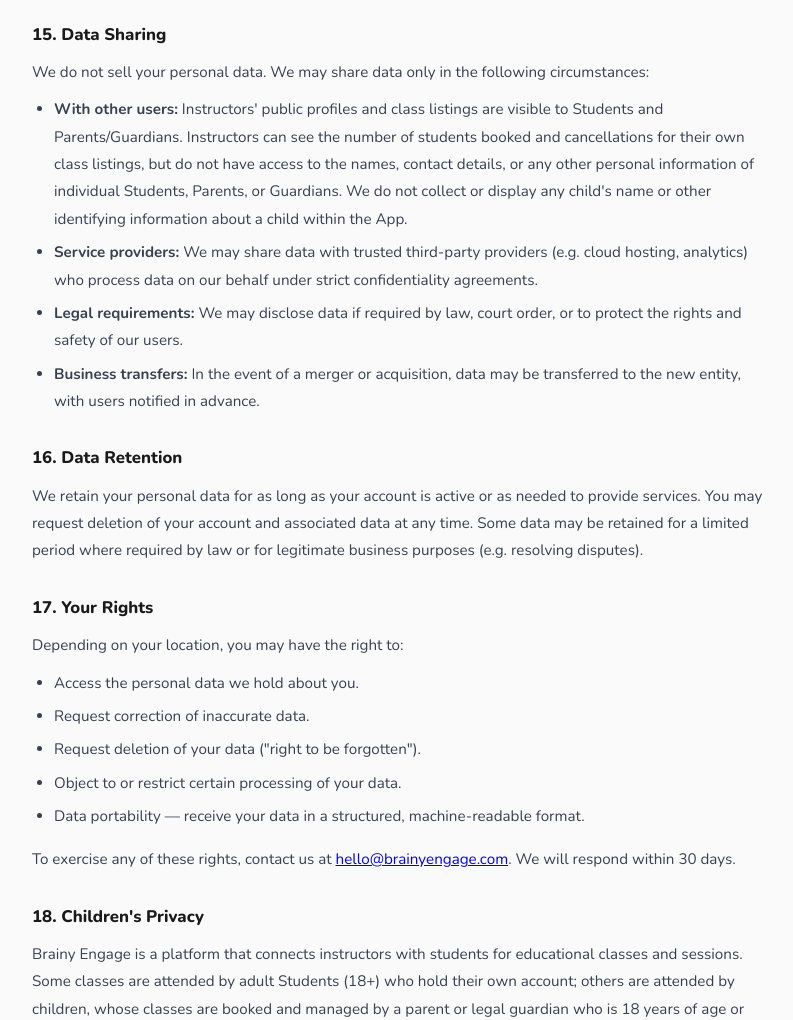
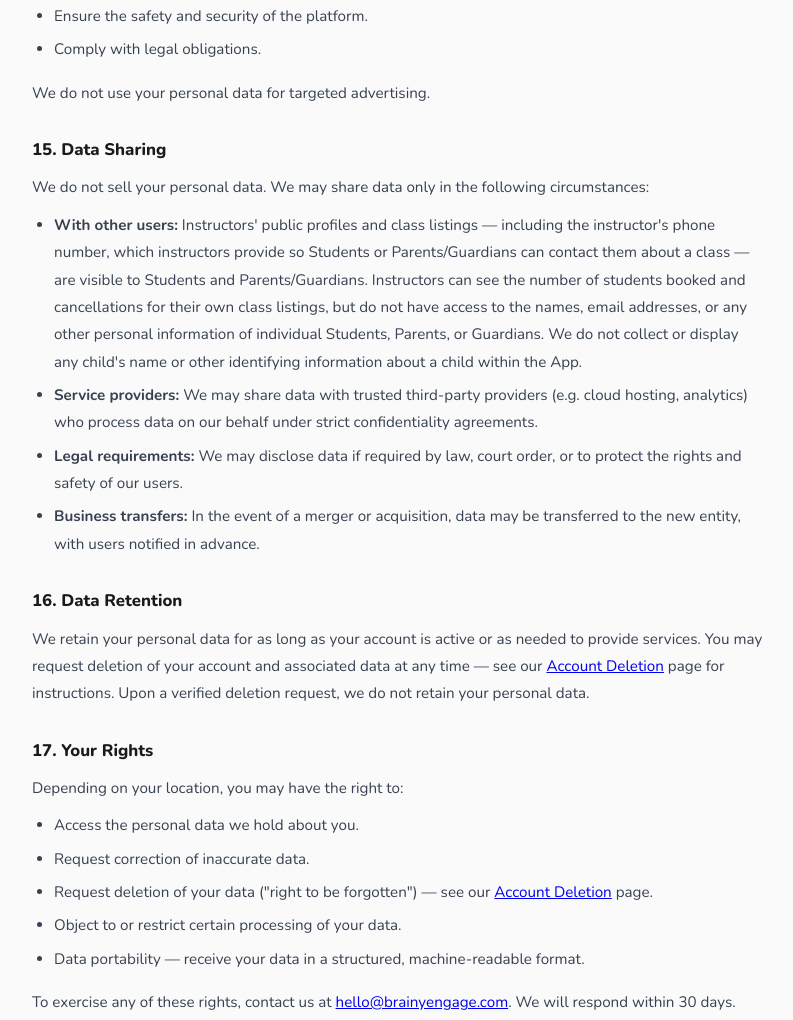
Before and after one commit to swathika94/brainyengage-website, a plain HTML site: page privacy.html in a window 1280 px wide. Shown: the part 4492-5512 px from the top of the page, without its empty margins (242-1035 px from the left). Drawn offline with nearby package versions, Linux system fonts and the light colour scheme.

Commit message:
Add files via upload

```diff
--- a/privacy.html
+++ b/privacy.html
@@ -346,7 +346,7 @@
   <p>Brainy Engage does not endorse or verify the qualifications of any instructor listed on the platform. Users engage with instructors at their own discretion.</p>
 
   <h2 class="heading" id="termination">9. Termination</h2>
-  <p>We reserve the right to suspend or terminate your account at any time, with or without notice, if we believe you have violated these Terms. You may delete your account at any time through the App settings. Upon termination, your right to use the App ceases immediately.</p>
+  <p>We reserve the right to suspend or terminate your account at any time, with or without notice, if we believe you have violated these Terms. You may request deletion of your account at any time by following the process described on our <a href="/delete-account.html">Account Deletion</a> page. Upon termination, your right to use the App ceases immediately.</p>
 
   <h2 class="heading" id="changes-terms">10. Changes to These Terms</h2>
   <p>We may update these Terms from time to time. We will notify all users of material changes at least 14 days in advance via the App or email. Continued use of the App after changes take effect constitutes your acceptance of the revised Terms.</p>
@@ -365,6 +365,7 @@
   <p>We collect the following categories of personal data:</p>
   <ul>
     <li><strong>Account information:</strong> Name, email address, gender, account type (Instructor / Student / Parent), and password (encrypted).</li>
+    <li><strong>Instructor contact number:</strong> Instructors are required to provide a phone number as part of their class listing, so that Students or Parents/Guardians can contact them directly regarding a class. This phone number is visible to Students and Parents/Guardians viewing the listing.</li>
     <li><strong>Profile information:</strong> Profile photo, bio, and instructor qualifications where provided.</li>
     <li><strong>Usage data:</strong> Pages visited, features used, session duration, and interaction patterns within the App.</li>
     <li><strong>Device information:</strong> Device type, operating system, and app version.</li>
@@ -387,21 +388,21 @@
   <h2 class="heading" id="data-share">15. Data Sharing</h2>
   <p>We do not sell your personal data. We may share data only in the following circumstances:</p>
   <ul>
-    <li><strong>With other users:</strong> Instructors' public profiles and class listings are visible to Students and Parents/Guardians. Instructors can see the number of students booked and cancellations for their own class listings, but do not have access to the names, contact details, or any other personal information of individual Students, Parents, or Guardians. We do not collect or display any child's name or other identifying information about a child within the App.</li>
+    <li><strong>With other users:</strong> Instructors' public profiles and class listings — including the instructor's phone number, which instructors provide so Students or Parents/Guardians can contact them about a class — are visible to Students and Parents/Guardians. Instructors can see the number of students booked and cancellations for their own class listings, but do not have access to the names, email addresses, or any other personal information of individual Students, Parents, or Guardians. We do not collect or display any child's name or other identifying information about a child within the App.</li>
     <li><strong>Service providers:</strong> We may share data with trusted third-party providers (e.g. cloud hosting, analytics) who process data on our behalf under strict confidentiality agreements.</li>
     <li><strong>Legal requirements:</strong> We may disclose data if required by law, court order, or to protect the rights and safety of our users.</li>
     <li><strong>Business transfers:</strong> In the event of a merger or acquisition, data may be transferred to the new entity, with users notified in advance.</li>
   </ul>
 
   <h2 class="heading" id="data-retain">16. Data Retention</h2>
-  <p>We retain your personal data for as long as your account is active or as needed to provide services. You may request deletion of your account and associated data at any time. Some data may be retained for a limited period where required by law or for legitimate business purposes (e.g. resolving disputes).</p>
+  <p>We retain your personal data for as long as your account is active or as needed to provide services. You may request deletion of your account and associated data at any time — see our <a href="/delete-account.html">Account Deletion</a> page for instructions. Upon a verified deletion request, we do not retain your personal data.</p>
 
   <h2 class="heading" id="your-rights">17. Your Rights</h2>
   <p>Depending on your location, you may have the right to:</p>
   <ul>
     <li>Access the personal data we hold about you.</li>
     <li>Request correction of inaccurate data.</li>
-    <li>Request deletion of your data ("right to be forgotten").</li>
+    <li>Request deletion of your data ("right to be forgotten") — see our <a href="/delete-account.html">Account Deletion</a> page.</li>
     <li>Object to or restrict certain processing of your data.</li>
     <li>Data portability — receive your data in a structured, machine-readable format.</li>
   </ul>
```
